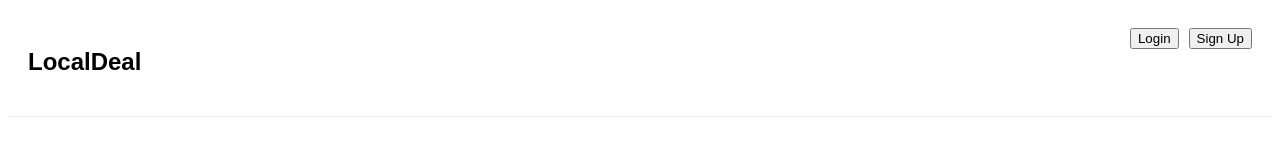
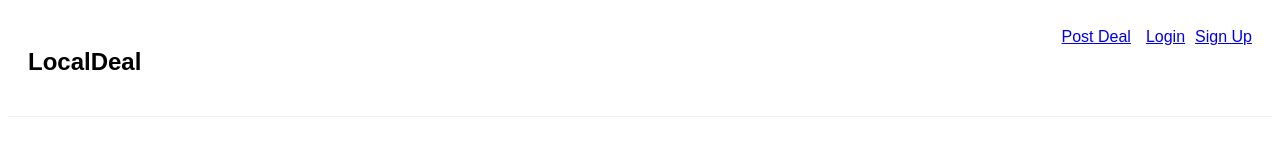
Before and after one commit to MisTrifler/Create-a-new-repository, a Next.js app: page / in a window 1280 px wide. Shown: the top 160 px of the page. Built offline with nearby package versions, Linux system fonts and the light colour scheme.

Commit message:
Update index.js

```diff
--- a/pages/index.js
+++ b/pages/index.js
@@ -42,9 +42,11 @@ export default function Home() {
   borderBottom: "1px solid #eee"
 }}>
   <h2>LocalDeal</h2>
+
   <div>
-          <button style={{ marginRight: "10px" }}>Login</button>
-          <button>Sign Up</button>
+    <a href="/post-deal" style={{ marginRight: "15px" }}>Post Deal</a>
+    <a href="/login" style={{ marginRight: "10px" }}>Login</a>
+    <a href="/signup">Sign Up</a>
   </div>
 </div>
 
```
Lines whose indentation alone changed are shown as unchanged.
